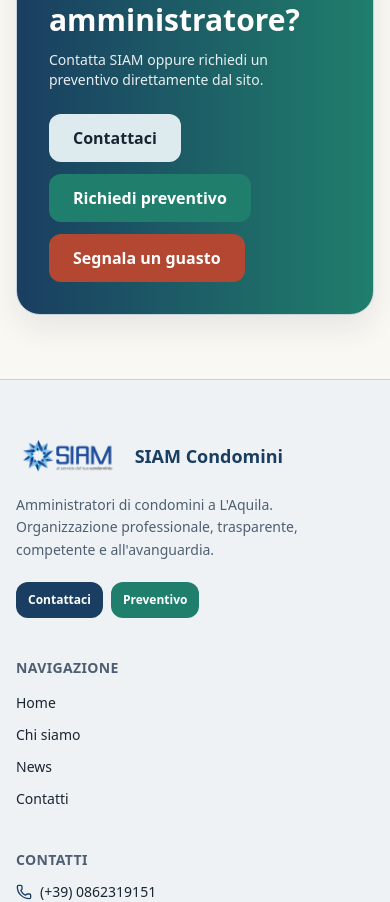
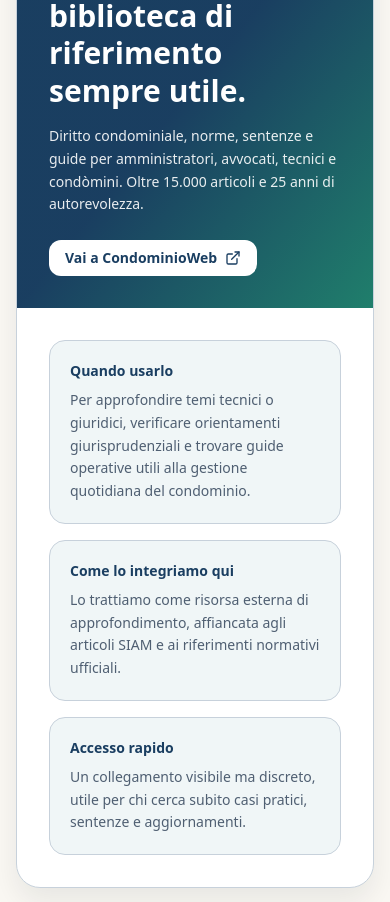
Before and after one commit to luigiplacidi/siam-condomini, a Next.js app: page / in a window 390 px wide. Shown: the part 5340-6242 px from the top of the page. Built offline with nearby package versions, Linux system fonts and the light colour scheme; no server answers; the database is empty.

Commit message:
feat: add condominioweb editorial section

```diff
--- a/app/page.tsx
+++ b/app/page.tsx
@@ -1,4 +1,4 @@
-import { ArrowRight, ShieldCheck } from "lucide-react";
+import { ArrowRight, ExternalLink, ShieldCheck } from "lucide-react";
 import Image from "next/image";
 import Link from "next/link";
 
@@ -181,6 +181,57 @@
       </Reveal>
 
       <Reveal>
+        <section className="section-shell">
+          <div className="overflow-hidden rounded-3xl border border-border bg-white shadow-soft">
+            <div className="grid gap-0 lg:grid-cols-[0.95fr_1.05fr]">
+              <div className="bg-gradient-to-br from-primary via-primary to-accent p-8 text-white">
+                <p className="kicker text-white/80">Risorsa editoriale</p>
+                <h2 className="mt-3 text-3xl font-semibold leading-tight">
+                  Problemi di condominio? Una biblioteca di riferimento sempre utile.
+                </h2>
+                <p className="mt-4 text-sm leading-relaxed text-white/90">
+                  Diritto condominiale, norme, sentenze e guide per amministratori, avvocati, tecnici e condòmini.
+                  Oltre 15.000 articoli e 25 anni di autorevolezza.
+                </p>
+                <a
+                  href="https://www.condominioweb.com/"
+                  target="_blank"
+                  rel="noreferrer"
+                  className="mt-6 inline-flex items-center gap-2 rounded-xl bg-white px-4 py-2 text-sm font-semibold text-primary transition hover:bg-white/90"
+                >
+                  Vai a CondominioWeb <ExternalLink className="h-4 w-4" />
+                </a>
+              </div>
+
+              <div className="grid gap-4 p-8">
+                <div className="rounded-2xl border border-border bg-secondary/45 p-5">
+                  <p className="text-sm font-semibold text-primary">Quando usarlo</p>
+                  <p className="mt-2 text-sm leading-relaxed text-muted-foreground">
+                    Per approfondire temi tecnici o giuridici, verificare orientamenti giurisprudenziali e trovare
+                    guide operative utili alla gestione quotidiana del condominio.
+                  </p>
+                </div>
+                <div className="rounded-2xl border border-border bg-secondary/45 p-5">
+                  <p className="text-sm font-semibold text-primary">Come lo integriamo qui</p>
+                  <p className="mt-2 text-sm leading-relaxed text-muted-foreground">
+                    Lo trattiamo come risorsa esterna di approfondimento, affiancata agli articoli SIAM e ai
+                    riferimenti normativi ufficiali.
+                  </p>
+                </div>
+                <div className="rounded-2xl border border-border bg-secondary/45 p-5">
+                  <p className="text-sm font-semibold text-primary">Accesso rapido</p>
+                  <p className="mt-2 text-sm leading-relaxed text-muted-foreground">
+                    Un collegamento visibile ma discreto, utile per chi cerca subito casi pratici, sentenze e
+                    aggiornamenti.
+                  </p>
+                </div>
+              </div>
+            </div>
+          </div>
+        </section>
+      </Reveal>
+
+      <Reveal>
         <section className="section-shell pb-20">
           <div className="rounded-3xl border border-border bg-gradient-to-r from-primary to-accent p-8 text-white shadow-soft">
             <h2 className="text-3xl font-semibold">Hai bisogno di informazioni o stai cercando un nuovo amministratore?</h2>
```
